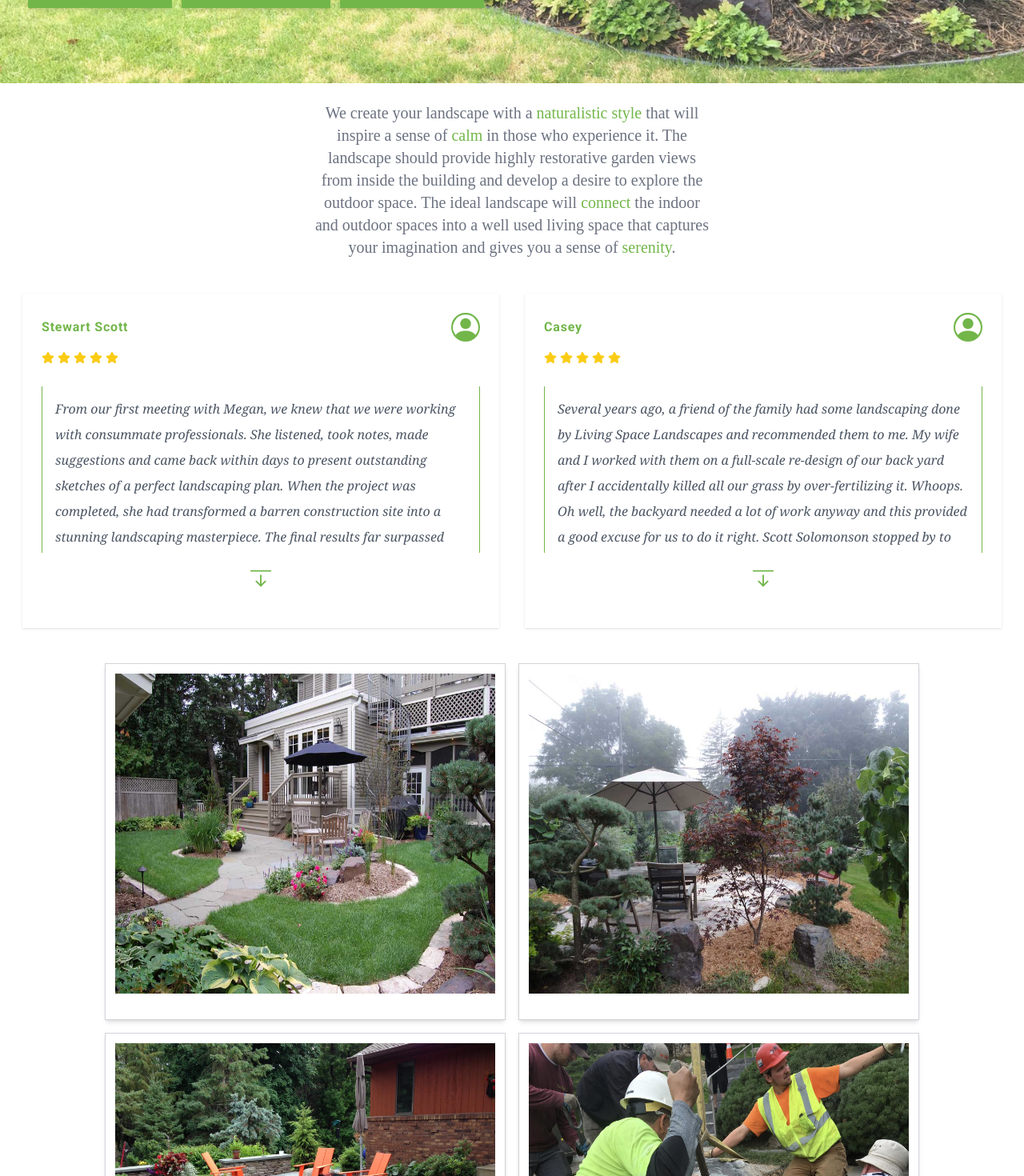
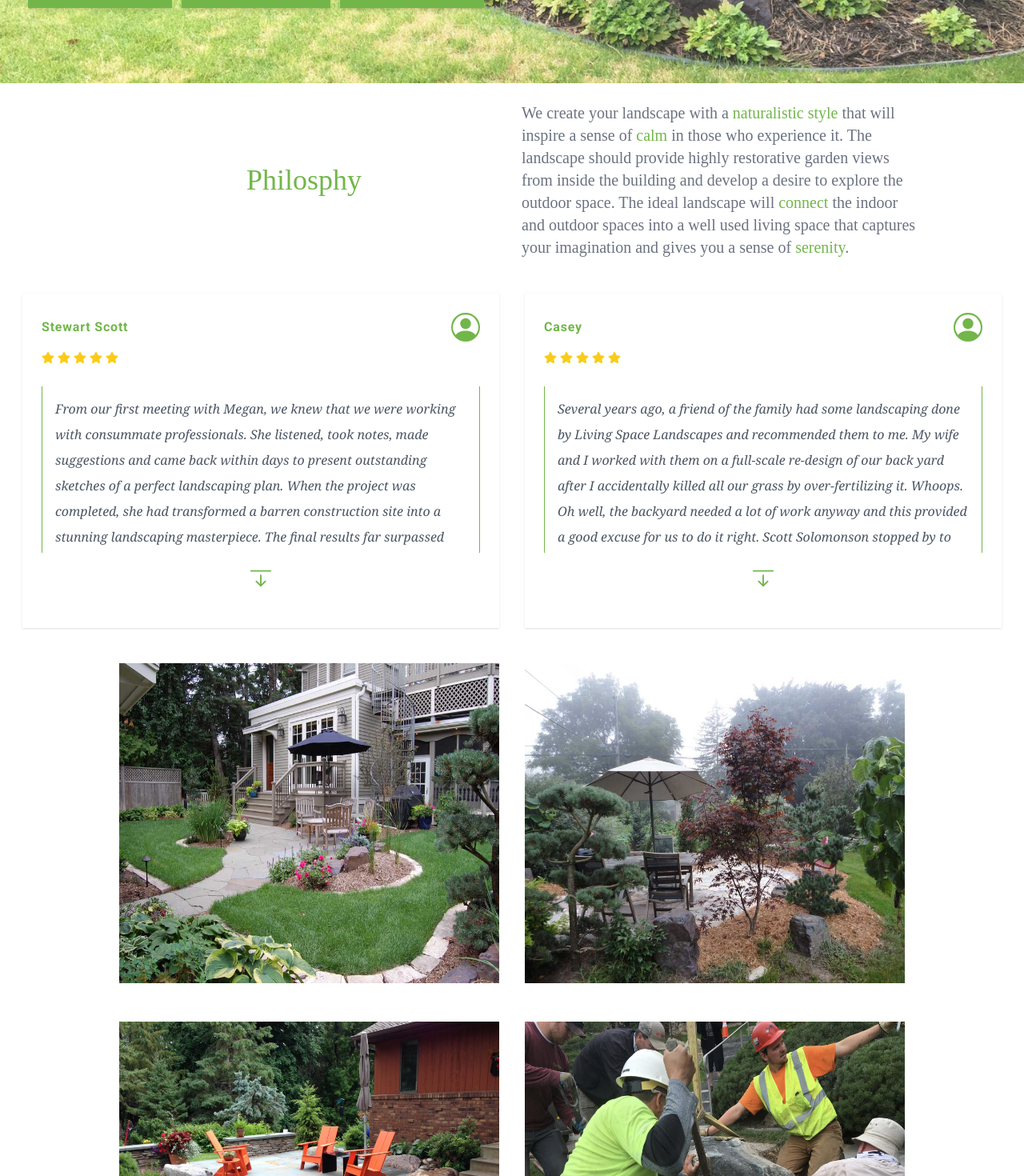
Before and after one commit to latz09/living-space-landscapes, a Next.js app: page / in a window 1280 px wide. Shown: the part 500-1970 px from the top of the page at 80% size. Built offline with nearby package versions, Linux system fonts and the light colour scheme; a web font is replaced by a local one.

Commit message:
philosphy

```diff
--- a/components/carousel/Carousel.js
+++ b/components/carousel/Carousel.js
@@ -3,11 +3,11 @@ import { carouselImages } from '../../data/carouselImages';
 
 const Carousel = () => {
 	return (
-		<div className='grid md:grid-cols-2 gap-4'>
+		<div className='grid md:grid-cols-2 gap-4 md:justify-items-center'>
 			{carouselImages.map((image) => (
 				<div
 					key={image.src}
-					className='shadow-md grid gap-7 justify-items-center place-content-center p-3 pb-8 m-4 sm:m-0 border border-gray-500 border-opacity-30'
+					className=' grid gap-7 place-content-center pb-8 sm:m-0 md:px-2'
 				>
 					<Image
 						alt={image.src}
--- a/components/homepage/Philosophy.js
+++ b/components/homepage/Philosophy.js
@@ -3,19 +3,23 @@ import SectionHeading from '../utils/SectionHeading';
 
 const Philosophy = () => {
 	return (
-		<div className='text-gray-500 grid prose font-long text-center'>
-			<p className='text-lg  md:text-xl px-3'>
+		<div className="grid md:grid-cols-2 justify-items-center items-center">
+			<h1 className="font-logo text-4xl text-landscape-700 hidden md:block">Philosphy</h1>
+			<div className='text-gray-500 grid prose font-long '>
+				<p className='text-base  md:text-xl px-3'>
 					We create your landscape with a{' '}
 					<span className='text-landscape-700 '>naturalistic style </span>that
 					will inspire a sense of{' '}
 					<span className='text-landscape-700 '>calm </span>in those who
 					experience it. The landscape should provide highly restorative garden
 					views from inside the building and develop a desire to explore the
-				outdoor space. The ideal landscape will <span className="text-landscape-700">connect</span> the indoor and outdoor
-				spaces into a well used living space that captures your imagination and
-				gives you a sense of{' '}
+					outdoor space. The ideal landscape will{' '}
+					<span className='text-landscape-700'>connect</span> the indoor and
+					outdoor spaces into a well used living space that captures your
+					imagination and gives you a sense of{' '}
 					<span className='text-landscape-700'> serenity</span>.
 				</p>
+			</div>
 		</div>
 	);
 };
--- a/components/whyus/Intro.js
+++ b/components/whyus/Intro.js
@@ -31,7 +31,8 @@ const Intro = ({
 					</div>
 				</div>
 			</div>
-			<div className='self-center'>
+			<div className='self-center p-2 shadow-lg grid italic'>
+				<span>
 					<Image
 						src={image}
 						alt={alt}
@@ -39,6 +40,8 @@ const Intro = ({
 						width={200}
 						layout='intrinsic'
 					/>
+				</span>
+				<span className="text-center text-gray-500">Scott</span>
 			</div>
 		</div>
 	);
--- a/data/whyUs.js
+++ b/data/whyUs.js
@@ -7,7 +7,7 @@ export const background = {
 	],
 	image: '/images/scott.jpg',
 	about:
-		'Worked in the horticulture, nursery and landscap industry since the 1980s.  Lived in Portland Oregon for several years learning the art of Japanese Gardens.  Worked with experienced Japanese garden builders in Portland.',
+		'Worked in the horticulture, nursery and landscape industry since the 1980s.  Lived in Portland Oregon for several years learning the art of Japanese Gardens.  Worked with experienced Japanese garden builders in Portland.',
 	organizations: [
 		{
 			organization: 'M.N.L.A',
--- a/pages/services/index.js
+++ b/pages/services/index.js
@@ -7,9 +7,9 @@ import { services } from '../../data/services';
 const Services = () => {
 	return (
 		<>
-			<div className='grid  sm:gap-16  col-span-2 '>
+			<div className='grid sm:gap-16 col-span-2 mb-12'>
 				<PageHeading title='Services' />
-				<div className="max-w-5xl mx-auto">
+				<div className='max-w-5xl mx-auto'>
 					{services.map((service) => (
 						<div key={service.title}>
 							<Service
```
Also changed, not shown: public/images/scott.jpg. Lines whose indentation alone changed are shown as unchanged.
